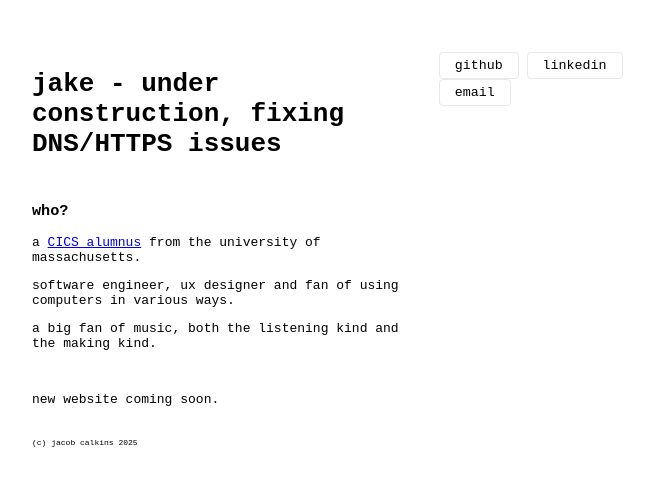
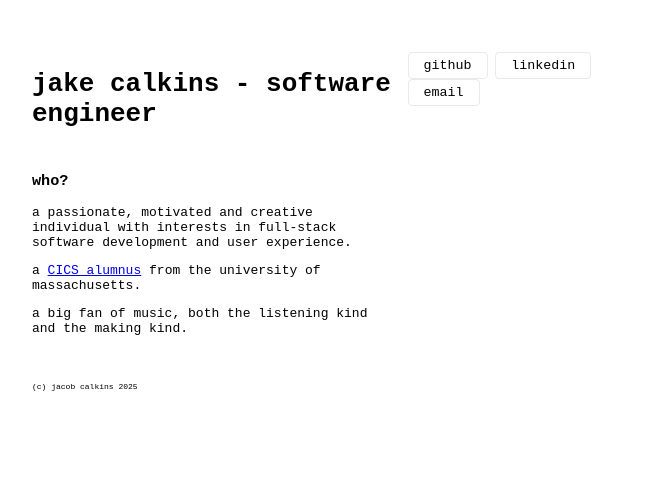
Before and after one commit to JakeCalkins/personal-site, a plain HTML site: page index.html in a window 1280 px wide. Shown: the whole page, without its empty margins (292-946 px from the left). Drawn offline with Linux system fonts and the light colour scheme.

Commit message:
Update index.html

```diff
--- a/index.html
+++ b/index.html
@@ -6,7 +6,7 @@
 <body>
     <div class="grid-container">
         <div class="title">
-            <h1>jake - under construction, fixing DNS/HTTPS issues</h1>
+            <h1>jake calkins - software engineer</h1>
         </div>
         <div class="quick-links">
             <a href="https://www.github.com/jakecalkins"><button id="github-icon">github</button></a>
@@ -15,15 +15,13 @@
         </div>
         <div class="content">
             <h3>who?</h3>
+            <p> a passionate, motivated and creative individual with interests in full-stack software development and user experience.
+            </p>
             <p> a <a href="https://www.cics.umass.edu">CICS alumnus</a> from the university of massachusetts.
-            </p>
-            <p> software engineer, ux designer and fan of using computers in various ways.
             </p>
             <p> a big fan of music, both the listening kind and the making kind.
             </p>
             <br/>
-            <p> new website coming soon.
-            </p>
         </div>
         <div class="empty"> </div>
         <div class="footer">
```
